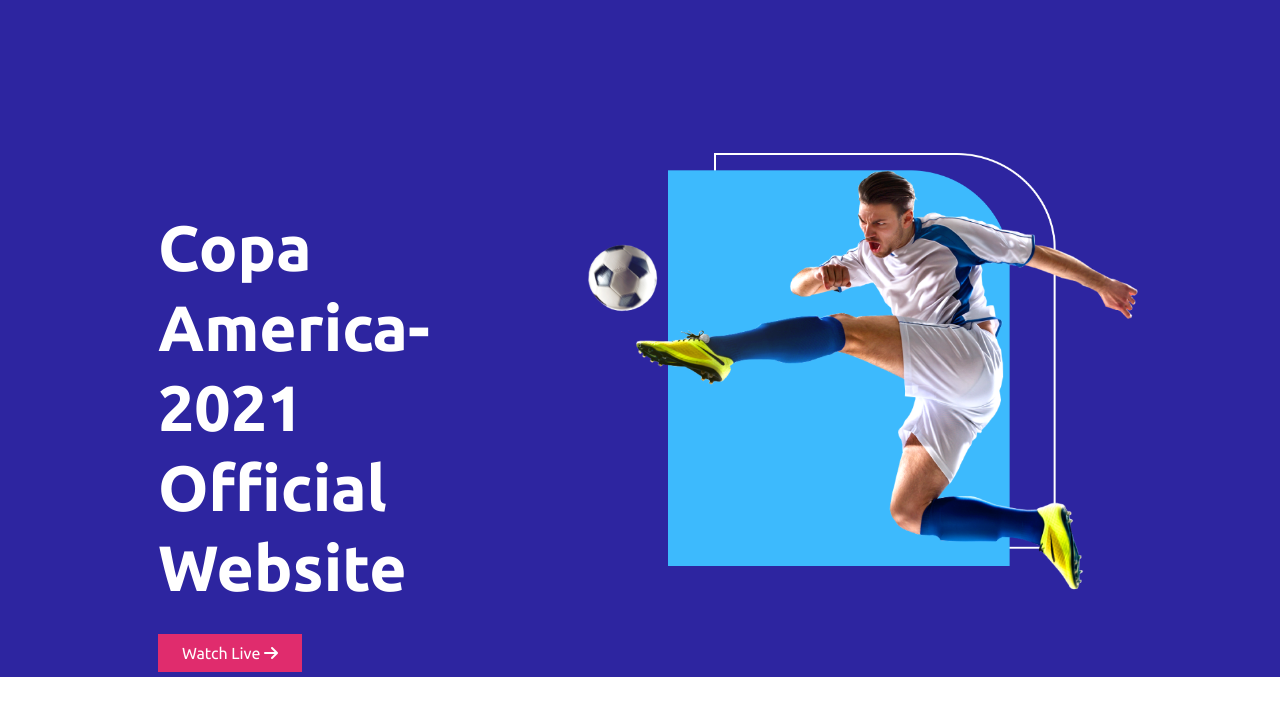
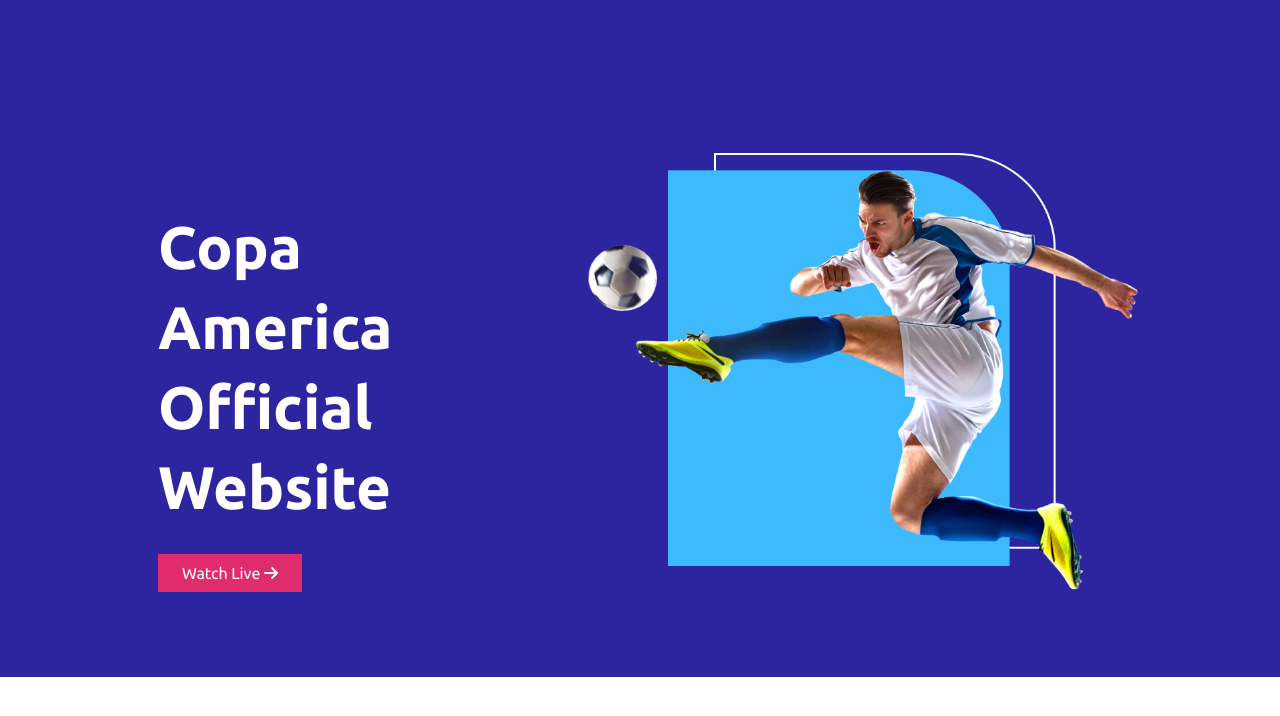
Before and after one commit to JaznanOfficial/football-club-site, a plain HTML site: page index.html in a window 1280 px wide. Drawn offline with Linux system fonts and the light colour scheme.

Commit message:
some changes

```diff
--- a/index.html
+++ b/index.html
@@ -23,7 +23,7 @@
         <section class="first-section">
             <header>
                 <div class="left-div">
-                    <h1>Copa America-2021 Official Website</h1>
+                    <h1>Copa America Official Website</h1>
                     <a href="">Watch Live <i class="fas fa-arrow-right"></i></a>
                 </div>
                 <div class="right-div">
--- a/style.css
+++ b/style.css
@@ -1,11 +1,3 @@
-/* heading font */
-@import url('https://fonts.googleapis.com/css2?family=Ubuntu:wght@700&display=swap');
-
-
-
-
-
-
 /* start body style */
 * {
     margin: 0;
@@ -28,19 +20,27 @@
 
 header{
     display: flex;
+    justify-content: center;
+    align-content: center;
+    flex-direction: row;
 }
 
 
 .left-div{
-    margin: 207px 50px 240px 158px;
+    margin: 207px 50px 169px 158px;
+    padding:0px;
+    width: 485px;
 }
 
-
+.right-div{
+    margin: 153px 140px 86px 52px;
+    padding:0px;
+}
 
 header .left-div h1{
     font-family: 'Ubuntu', sans-serif;
     color: white;
-    font-size: 64px;
+    font-size: 60px;
     line-height: 80px;
     margin-bottom: 37px;
 }
@@ -49,7 +49,7 @@ header .left-div h1{
 header img{
     width: 556px;
     height: 440px;
-    margin: 153px 140px 86px 52px;
+
 }
 
 
```
